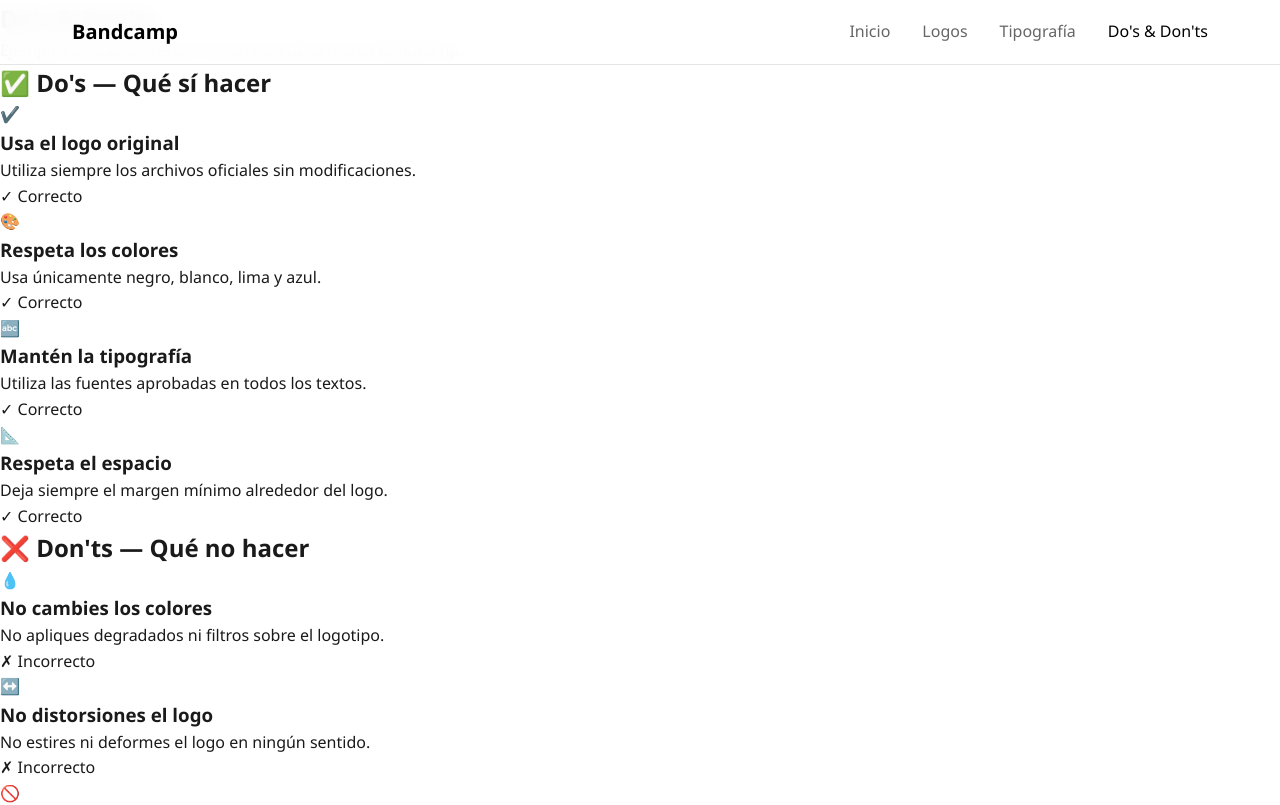
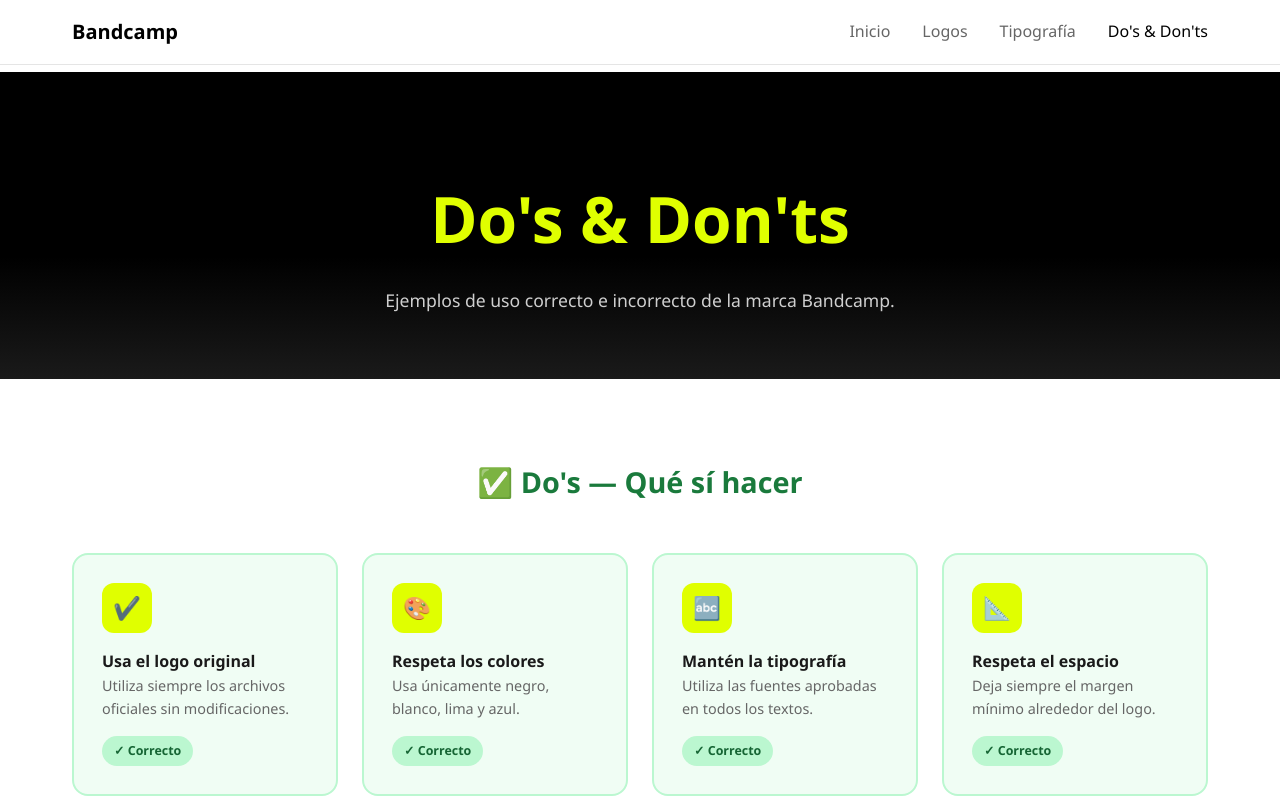
Before and after one commit to irenemarcosmartinsanz-png/MANUAL_BANDCAMP_WEB, a Vue app: page /dosDonts in a window 1280 px wide. Shown: the top 805 px of the page. Built offline with nearby package versions, Linux system fonts and the light colour scheme.

Commit message:
estilos a pagina DosDonts

```diff
--- a/src/views/DosDontsView.vue
+++ b/src/views/DosDontsView.vue
@@ -57,3 +57,79 @@
   { icono: '✏️', titulo: 'No uses otras tipografías', desc: 'No sustituyas la tipografía por fuentes no aprobadas.' }
 ])
 </script>
+<style scoped>
+.page { padding-top: 72px; }
+
+.hero {
+  background: linear-gradient(to bottom, #000 60%, #1A1A1A 100%);
+  padding: 6rem 2rem 4rem;
+  text-align: center;
+}
+.hero-content h1 {
+  font-size: clamp(2.5rem, 6vw, 4rem);
+  font-weight: 800;
+  color: #E0FF00;
+  margin-bottom: 1rem;
+}
+.hero-content p {
+  font-size: 1.1rem;
+  color: #CFCFCF;
+  max-width: 580px;
+  margin: 0 auto;
+}
+.seccion {
+  max-width: 1200px;
+  margin: 0 auto;
+  padding: 5rem 2rem;
+}
+.seccion.gris {
+  background: #F8F8F8;
+  max-width: 100%;
+  padding: 5rem 2rem;
+}
+.seccion-titulo {
+  font-size: 1.8rem;
+  font-weight: 700;
+  text-align: center;
+  margin-bottom: 3rem;
+}
+.seccion-titulo.verde { color: #1a7a3c; }
+.seccion-titulo.rojo  { color: #b91c1c; }
+.ejemplos-grid {
+  display: grid;
+  grid-template-columns: repeat(auto-fit, minmax(260px, 1fr));
+  gap: 1.5rem;
+}
+.ejemplo {
+  border-radius: 16px;
+  padding: 1.75rem;
+  display: flex;
+  flex-direction: column;
+  gap: 1rem;
+  transition: transform 0.3s ease;
+}
+.ejemplo:hover { transform: translateY(-4px); }
+.ejemplo.correcto   { background: #f0fdf4; border: 2px solid #bbf7d0; }
+.ejemplo.incorrecto { background: #fff1f2; border: 2px solid #fecdd3; }
+.ejemplo-icono {
+  width: 50px; height: 50px;
+  border-radius: 12px;
+  background: #E0FF00;
+  display: flex;
+  align-items: center;
+  justify-content: center;
+  font-size: 1.4rem;
+}
+.ejemplo-texto h3 { font-size: 1rem; font-weight: 700; }
+.ejemplo-texto p  { font-size: 0.9rem; color: #666; }
+.badge {
+  display: inline-block;
+  padding: 0.3rem 0.75rem;
+  border-radius: 50px;
+  font-size: 0.78rem;
+  font-weight: 700;
+  align-self: flex-start;
+}
+.correcto-badge   { background: #bbf7d0; color: #166534; }
+.incorrecto-badge { background: #fecdd3; color: #9f1239; }
+</style>
```
